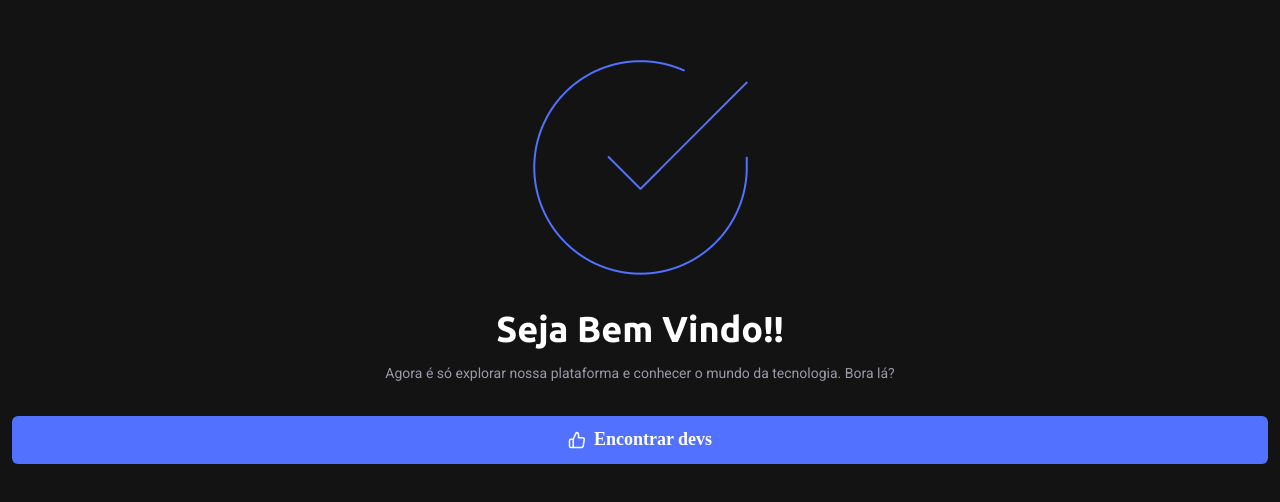
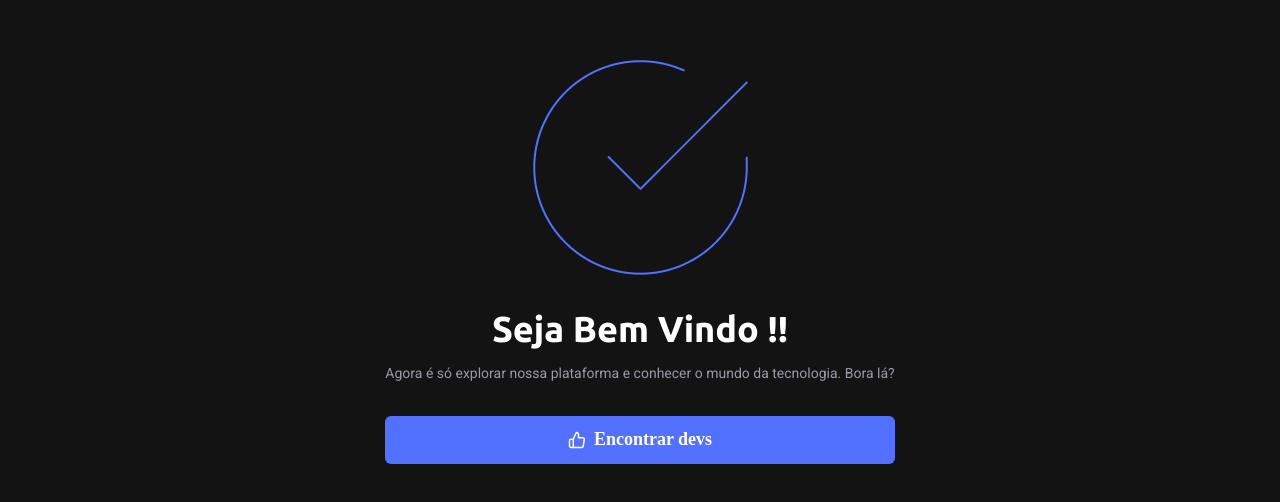
Before and after one commit to hackateam-exreact/frontend, a Next.js app: page /dev/welcome in a window 1280 px wide. Shown: the part 148-650 px from the top of the page. Built offline with nearby package versions, Linux system fonts and the light colour scheme; no server answers.

Commit message:
fix signup flow to redirect user to welcome before home page

```diff
--- a/src/contexts/AuthContext.tsx
+++ b/src/contexts/AuthContext.tsx
@@ -30,6 +30,7 @@ interface AuthContextData {
   isAuthenticated: boolean
   handleSignUp: (values: SignUpParams) => Promise<void>
   handleSignIn: (values: SignInParams) => Promise<void>
+  tmpSignInValues: SignInParams
 }
 
 interface AuthProviderProps {
@@ -41,6 +42,9 @@ export const AuthContext = createContext({} as AuthContextData)
 export function AuthProvider({ children }: AuthProviderProps) {
   const [user, setUser] = useState<IUser>({} as IUser)
   const [isAuthenticated, setIsAuthenticated] = useState(!!user)
+  const [tmpSignInValues, setTmpSignInValues] = useState<SignInParams>(
+    {} as SignInParams
+  )
 
   const handleSignUp = async (values: SignUpParams) => {
     const { data: userData } = await api.post('/api/users', values)
@@ -51,11 +55,15 @@ export function AuthProvider({ children }: AuthProviderProps) {
       avatar: '/img/chakra-logo.png'
     })
 
-    await handleSignIn({ email: values.email, password: values.password })
+    setTmpSignInValues({ email: values.email, password: values.password })
+
+    Router.push('/dev/welcome')
   }
 
   const handleSignIn = async (values: SignInParams) => {
     const { data } = await api.post('/api/users/sign_in', values)
+
+    setTmpSignInValues({} as SignInParams)
 
     updateAuthCookies(data.token)
 
@@ -68,7 +76,14 @@ export function AuthProvider({ children }: AuthProviderProps) {
 
   return (
     <AuthContext.Provider
-      value={{ user, setUser, isAuthenticated, handleSignUp, handleSignIn }}
+      value={{
+        user,
+        setUser,
+        isAuthenticated,
+        handleSignUp,
+        handleSignIn,
+        tmpSignInValues
+      }}
     >
       {children}
     </AuthContext.Provider>
--- a/src/pages/dev/welcome.tsx
+++ b/src/pages/dev/welcome.tsx
@@ -7,7 +7,7 @@ import Head from 'next/head'
 import { useAuth } from 'hooks/useAuth'
 
 export default function WelcomePage() {
-  const { user, handleSignIn } = useAuth()
+  const { user, handleSignIn, tmpSignInValues } = useAuth()
 
   return (
     <>
@@ -18,8 +18,9 @@ export default function WelcomePage() {
       <Container
         alignItems="center"
         justifyContent="center"
-        w="100vw"
+        w="fit-content"
         h="100vh"
+        mx="auto"
       >
         <VStack spacing="3" w="fit-content">
           <Image
@@ -30,7 +31,7 @@ export default function WelcomePage() {
             objectFit="cover"
           />
 
-          <Heading>Seja Bem Vindo!!</Heading>
+          <Heading>Seja Bem Vindo {user.name}!!</Heading>
           <Text align="justify" fontSize="sm" color="gray.500">
             Agora é só explorar nossa plataforma e conhecer o mundo da
             tecnologia. Bora lá?
@@ -41,9 +42,7 @@ export default function WelcomePage() {
           fullWidth={true}
           size="lg"
           mt="8"
-          onClick={() =>
-            handleSignIn({ email: user.email, password: user.password })
-          }
+          onClick={() => handleSignIn(tmpSignInValues)}
         >
           Encontrar devs
         </Button>
```
